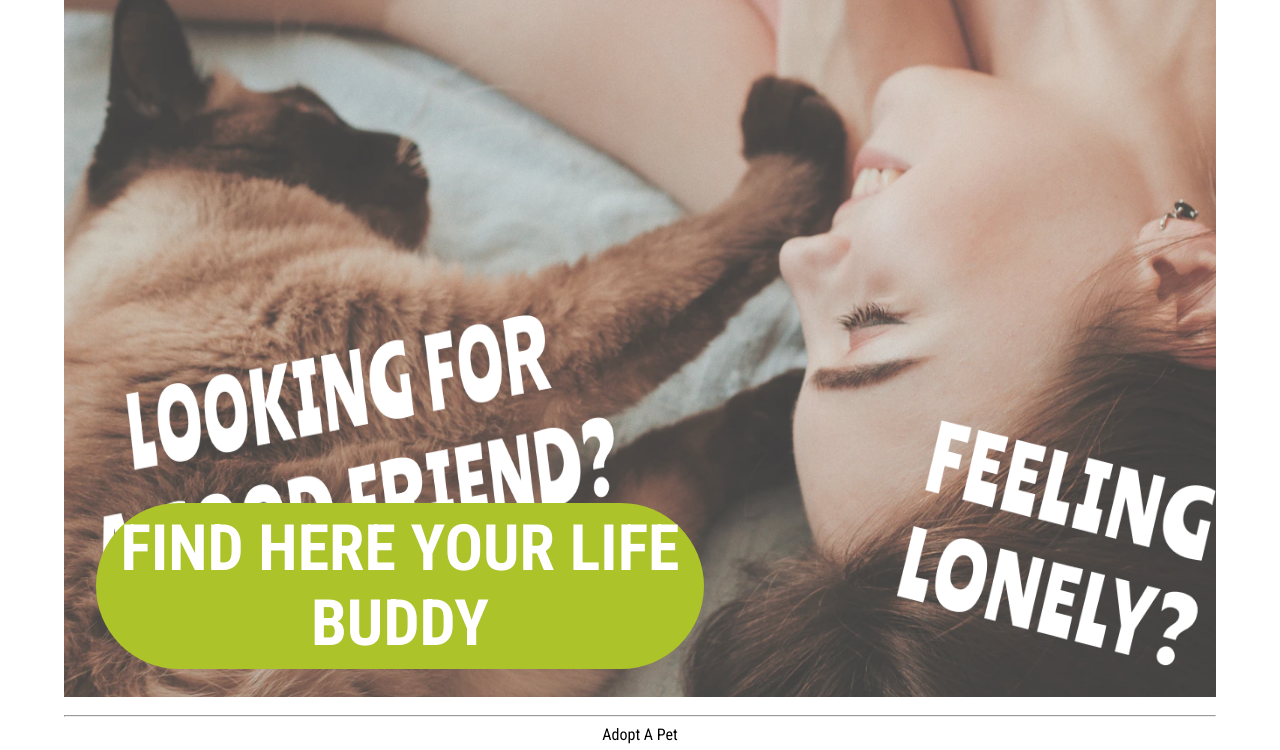
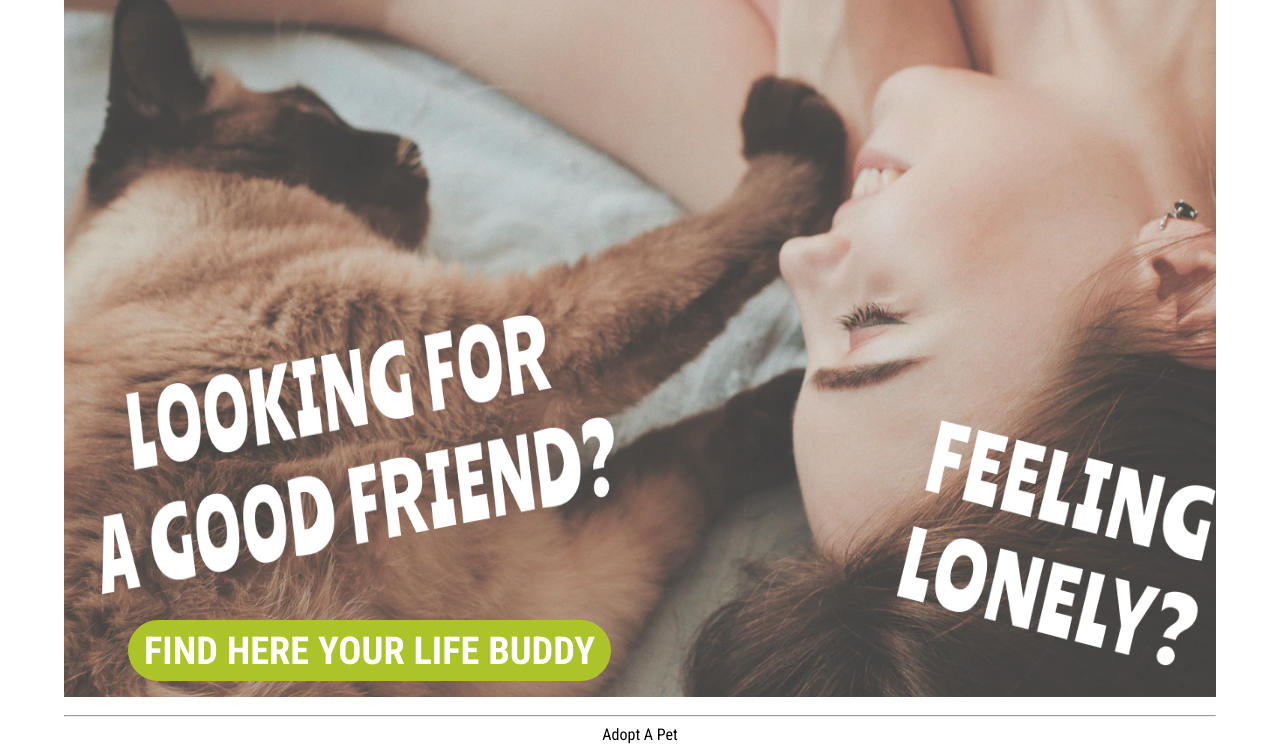
Before and after one commit to edurbrito/php-life-buddies, a PHP site: page / in a window 1280 px wide. Shown: the part 121-871 px from the top of the page. Run offline with PHP 8.4, Linux system fonts and the light colour scheme; some libraries are stand-ins or nearby versions.

Commit message:
Landing Page Button

```diff
--- a/css/main.css
+++ b/css/main.css
@@ -110,10 +110,10 @@ footer {
 .top-banner .large-text {
   position: absolute;
   font-weight: bold;
-  font-size: 4em;
-  width: 45%;
+  font-size: 3vw;
+  width: fit-content;
   bottom: 0.5em;
-  left: 1.5em;
+  left: 10vw;
 }
 
 @media (max-width: 768px) {
```
